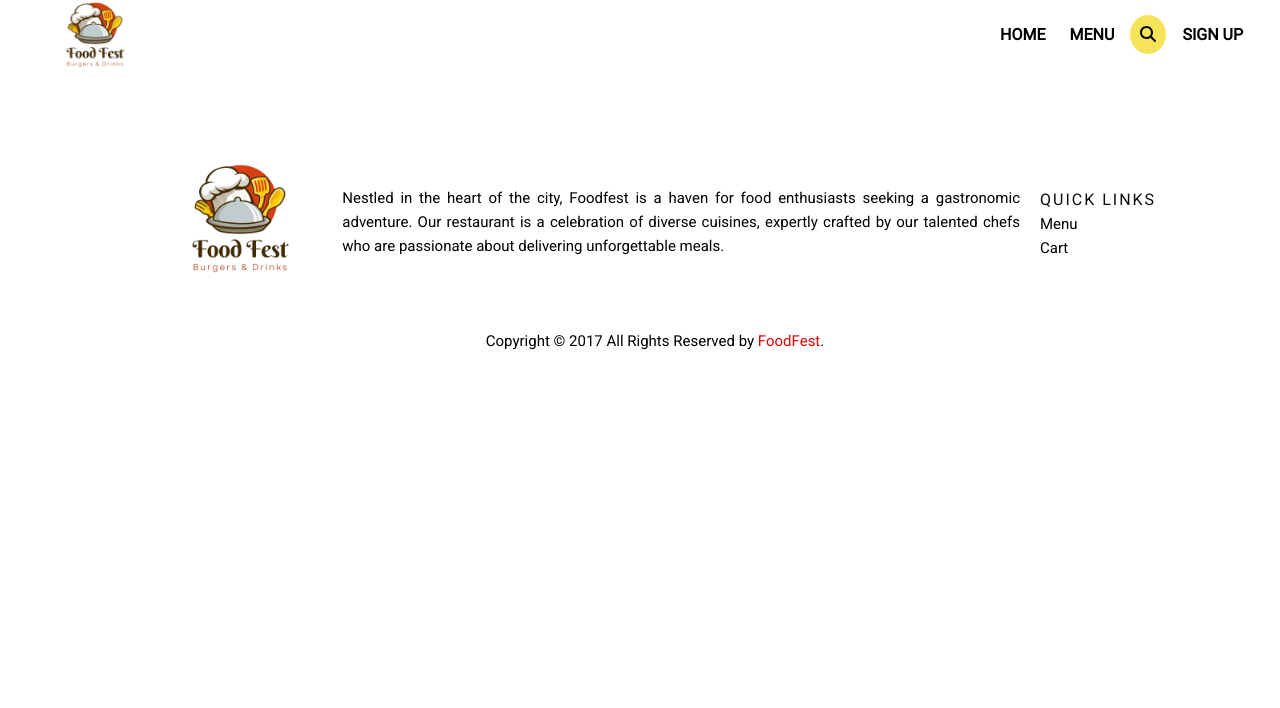
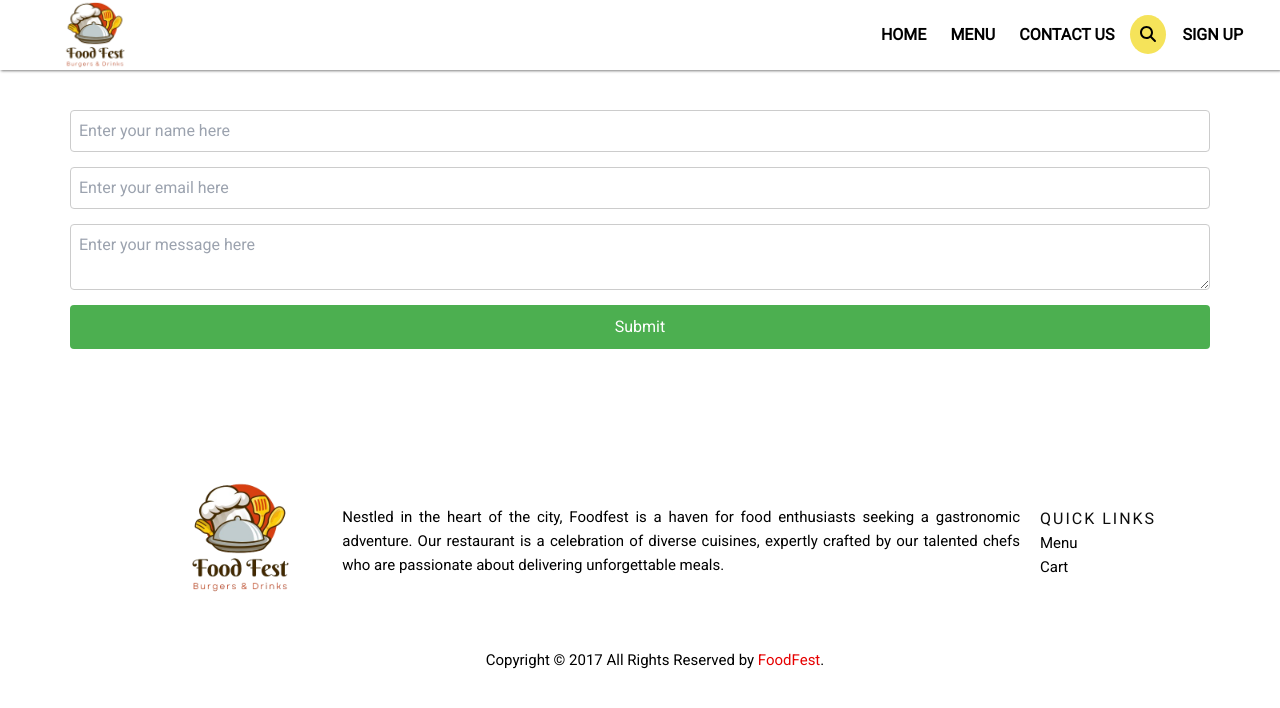
Before and after one commit to LaibaAhmed2003/Food-delivery-app-Front-end-project.github.io, a React (Vite) app: page /contact in a window 1280 px wide. Shown: the top 708 px of the page. Built offline with nearby package versions, Linux system fonts and the light colour scheme.

Commit message:
Contact page

```diff
--- a/src/Navbar.jsx
+++ b/src/Navbar.jsx
@@ -27,6 +27,9 @@ const Navbar = () => {
         </NavLink>
         <NavLink to="/burgers" className="navlinks">
           Menu
+        </NavLink>
+        <NavLink to="/contact" className="navlinks">
+          Contact Us
         </NavLink>
         <NavLink to="/search" className="nav-icons hover:text-red-500">
           <FontAwesomeIcon icon={faMagnifyingGlass} />
--- a/src/Router.jsx
+++ b/src/Router.jsx
@@ -11,6 +11,7 @@ import Checkout from "./pages/Checkout";
 import BurgersDetail from "./pages/BurgerDetail";
 import Profile from "./pages/Profile";
 import Footer from "./components/footer";
+import ContactForm from "./pages/Contact";
 
 const Router = () => {
   return (
@@ -27,6 +28,7 @@ const Router = () => {
             <Route path="/checkout" element={<Checkout />} />
             <Route path="/burgerdetail/:id" element={<BurgersDetail />} />
             <Route path="/profile" element={<Profile />} />
+            <Route path="/contact" element={<ContactForm />} />
           </Routes>
         </div>
         <Footer />
--- a/src/index.css
+++ b/src/index.css
@@ -509,3 +509,39 @@ ul {
   font-size: 34px;
   font-weight: bold;
 }
+.contact-form {
+  display: flex;
+  flex-direction: column;
+  gap: 15px;
+  padding: 40px 70px;
+}
+.contact-heading {
+  text-align: center;
+  font-size: 30px;
+  margin-top: 20px;
+}
+
+.input-form {
+  padding: 8px;
+  border: 1px solid #ccc;
+  border-radius: 4px;
+  transition: border-color 0.3s ease-in-out;
+}
+
+.input-form.error {
+  border-color: #ff0000; /* Red border for error */
+}
+
+.submit-button {
+  background-color: #4caf50;
+  color: white;
+  padding: 10px;
+  border: none;
+  border-radius: 4px;
+  cursor: pointer;
+  transition: background-color 0.3s ease-in-out;
+}
+
+.submit-button:hover {
+  background-color: #45a049;
+}
--- /dev/null
+++ b/src/pages/Contact.jsx
@@ -0,0 +1,81 @@
+import React, { useState } from "react";
+import { useFormik } from "formik";
+import * as Yup from "yup";
+import { useNavigate } from "react-router-dom";
+
+const ContactForm = () => {
+  const [submitted, setSubmitted] = useState(false);
+  const navigate = useNavigate();
+
+  const formik = useFormik({
+    initialValues: {
+      name: "",
+      email: "",
+      message: "",
+    },
+    validationSchema: Yup.object({
+      name: Yup.string().required("Required"),
+      email: Yup.string().email("Invalid email address").required("Required"),
+      message: Yup.string().required("Required"),
+    }),
+    onSubmit: (values) => {
+      console.log(values);
+      setSubmitted(true);
+      setTimeout(() => {
+        navigate("/");
+      }, 3000);
+    },
+  });
+
+  return (
+    <div>
+      {!submitted ? (
+        <form className="contact-form" onSubmit={formik.handleSubmit}>
+          <input
+            className={`input-form ${
+              formik.touched.name && formik.errors.name ? "error" : ""
+            }`}
+            id="name"
+            name="name"
+            placeholder="Enter your name here"
+            value={formik.values.name}
+            onChange={formik.handleChange}
+          />
+
+          <input
+            className={`input-form ${
+              formik.touched.email && formik.errors.email ? "error" : ""
+            }`}
+            id="email"
+            name="email"
+            placeholder="Enter your email here"
+            type="email"
+            value={formik.values.email}
+            onChange={formik.handleChange}
+          />
+
+          <textarea
+            className={`input-form ${
+              formik.touched.message && formik.errors.message ? "error" : ""
+            }`}
+            id="message"
+            name="message"
+            placeholder="Enter your message here"
+            value={formik.values.message}
+            onChange={formik.handleChange}
+          />
+          <button type="submit" className="submit-button">
+            Submit
+          </button>
+        </form>
+      ) : (
+        <div className="thank-you-message">
+          <p>Thank you for your submission!</p>
+          <p>Redirecting to Home page...</p>
+        </div>
+      )}
+    </div>
+  );
+};
+
+export default ContactForm;
--- a/src/pages/Signin.jsx
+++ b/src/pages/Signin.jsx
@@ -1,22 +1,26 @@
-import { useState } from "react";
+import React from "react";
 import { Link, useNavigate } from "react-router-dom";
+import { useFormik } from "formik";
+import * as Yup from "yup";
 import axios from "axios";
 
 const SignIn = () => {
-  const [formData, setFormData] = useState({});
   const navigate = useNavigate();
-  const handleChange = (e) => {
-    setFormData({
-      ...formData,
-      [e.target.id]: e.target.value,
-    });
-  };
-  const handleSubmit = async (e) => {
-    e.preventDefault();
+
+  const formik = useFormik({
+    initialValues: {
+      email: "",
+      password: "",
+    },
+    validationSchema: Yup.object({
+      email: Yup.string().email("Invalid email address").required("Required"),
+      password: Yup.string().required("Required"),
+    }),
+    onSubmit: async (values) => {
       try {
         const res = await axios.post(
           "http://localhost:3000/users/signin",
-        JSON.stringify(formData),
+          JSON.stringify(values),
           {
             headers: {
               "Content-Type": "application/json",
@@ -35,33 +39,54 @@ const SignIn = () => {
       } catch (error) {
         console.log("SignIn", error);
       }
-  };
+    },
+  });
+
   return (
     <div className="p-3 max-w-lg mx-auto">
       <h1 className="text-3xl text-center font-semibold my-7">Sign In</h1>
-      <form className="flex flex-col gap-4 " onSubmit={handleSubmit}>
+      <form className="flex flex-col gap-4" onSubmit={formik.handleSubmit}>
         <input
           type="email"
-          placeholder="email"
-          className="border p-3 rounded-lg"
+          placeholder="Email"
+          className={`border p-3 rounded-lg ${
+            formik.touched.email && formik.errors.email ? "border-red-500" : ""
+          }`}
           id="email"
-          onChange={handleChange}
+          onChange={formik.handleChange}
+          onBlur={formik.handleBlur}
+          value={formik.values.email}
           required
         />
+        {formik.touched.email && formik.errors.email ? (
+          <div className="text-red-500">{formik.errors.email}</div>
+        ) : null}
         <input
           type="password"
-          placeholder="password"
-          className="border p-3 rounded-lg"
+          placeholder="Password"
+          className={`border p-3 rounded-lg ${
+            formik.touched.password && formik.errors.password
+              ? "border-red-500"
+              : ""
+          }`}
           id="password"
-          onChange={handleChange}
+          onChange={formik.handleChange}
+          onBlur={formik.handleBlur}
+          value={formik.values.password}
           required
         />
-        <button className="bg-slate-700 text-white p-3 rounded-lg uppercase hover:opacity-95 disabled:opacity-80">
+        {formik.touched.password && formik.errors.password ? (
+          <div className="text-red-500">{formik.errors.password}</div>
+        ) : null}
+        <button
+          type="submit"
+          className="bg-slate-700 text-white p-3 rounded-lg uppercase hover:opacity-95 disabled:opacity-80"
+        >
           Sign In
         </button>
       </form>
       <div className="flex gap-2 mt-5">
-        <p>Dont have an account?</p>
+        <p>Don't have an account?</p>
         <Link to={"/signup"}>
           <span className="text-blue-700">Sign Up</span>
         </Link>
--- a/src/pages/Signup.jsx
+++ b/src/pages/Signup.jsx
@@ -1,25 +1,123 @@
+// import axios from "axios";
+// import { useState } from "react";
+// import { Link, useNavigate } from "react-router-dom";
+
+// const SignUp = () => {
+//   const [formData, setFormData] = useState({});
+//   const [error, setError] = useState(null);
+//   const [loading, setLoading] = useState(false);
+//   const navigate = useNavigate();
+//   const handleChange = (e) => {
+//     setFormData({
+//       ...formData,
+//       [e.target.id]: e.target.value,
+//     });
+//   };
+//   const handleSubmit = async (e) => {
+//     e.preventDefault();
+//     try {
+//       setLoading(true);
+//       const res = await axios.post(
+//         "http://localhost:3000/users/signup",
+//         JSON.stringify(formData),
+//         {
+//           headers: {
+//             "Content-Type": "application/json",
+//           },
+//         }
+//       );
+//       const data = await res.data;
+//       console.log(data);
+//       if (data.success === false) {
+//         setLoading(false);
+//         setError(data.message);
+//         return;
+//       }
+//       setLoading(false);
+//       setError(null);
+//       navigate("/signin");
+//     } catch (error) {
+//       setLoading(false);
+//       setError(error.message);
+//     }
+//   };
+
+//   return (
+//     <div className="p-3 max-w-lg mx-auto">
+//       <h1 className="text-3xl text-center font-semibold my-7">Sign Up</h1>
+//       <form className="flex flex-col gap-4 " onSubmit={handleSubmit}>
+//         <input
+//           type="text"
+//           placeholder="username"
+//           className="border p-3 rounded-lg"
+//           id="username"
+//           onChange={handleChange}
+//           required
+//         />
+//         <input
+//           type="email"
+//           placeholder="email"
+//           className="border p-3 rounded-lg"
+//           id="email"
+//           onChange={handleChange}
+//           required
+//         />
+//         <input
+//           type="password"
+//           placeholder="password"
+//           className="border p-3 rounded-lg"
+//           id="password"
+//           onChange={handleChange}
+//           required
+//         />
+//         <button
+//           disabled={loading}
+//           className="bg-slate-700 text-white p-3 rounded-lg uppercase hover:opacity-95 disabled:opacity-80"
+//         >
+//           {loading ? "Loading..." : "Sign Up"}
+//         </button>
+//       </form>
+//       <div className="flex gap-2 mt-5">
+//         <p>Have an account?</p>
+//         <Link to={"/signin"}>
+//           <span className="text-blue-700">Sign in</span>
+//         </Link>
+//       </div>
+//       {error && <p className="text-red-500 mt-5">{error}</p>}
+//     </div>
+//   );
+// };
+
+// export default SignUp;
+
+import React from "react";
+import { Link, useNavigate } from "react-router-dom";
+import { useFormik } from "formik";
+import * as Yup from "yup";
 import axios from "axios";
-import { useState } from "react";
-import { Link, useNavigate } from "react-router-dom";
 
 const SignUp = () => {
-  const [formData, setFormData] = useState({});
-  const [error, setError] = useState(null);
-  const [loading, setLoading] = useState(false);
   const navigate = useNavigate();
-  const handleChange = (e) => {
-    setFormData({
-      ...formData,
-      [e.target.id]: e.target.value,
-    });
-  };
-  const handleSubmit = async (e) => {
-    e.preventDefault();
+
+  const formik = useFormik({
+    initialValues: {
+      username: "",
+      email: "",
+      password: "",
+    },
+    validationSchema: Yup.object({
+      username: Yup.string().required("Required"),
+      email: Yup.string().email("Invalid email address").required("Required"),
+      password: Yup.string()
+        .required("Required")
+        .min(6, "Password must be at least 6 characters"),
+    }),
+    onSubmit: async (values, { setSubmitting, setErrors }) => {
       try {
-      setLoading(true);
+        setSubmitting(true);
         const res = await axios.post(
           "http://localhost:3000/users/signup",
-        JSON.stringify(formData),
+          JSON.stringify(values),
           {
             headers: {
               "Content-Type": "application/json",
@@ -29,52 +127,78 @@ const SignUp = () => {
         const data = await res.data;
         console.log(data);
         if (data.success === false) {
-        setLoading(false);
-        setError(data.message);
+          setSubmitting(false);
+          setErrors({ general: data.message });
           return;
         }
-      setLoading(false);
-      setError(null);
+        setSubmitting(false);
         navigate("/signin");
       } catch (error) {
-      setLoading(false);
-      setError(error.message);
+        setSubmitting(false);
+        setErrors({ general: error.message });
       }
-  };
+    },
+  });
 
   return (
     <div className="p-3 max-w-lg mx-auto">
       <h1 className="text-3xl text-center font-semibold my-7">Sign Up</h1>
-      <form className="flex flex-col gap-4 " onSubmit={handleSubmit}>
+      <form className="flex flex-col gap-4 " onSubmit={formik.handleSubmit}>
         <input
           type="text"
-          placeholder="username"
-          className="border p-3 rounded-lg"
+          placeholder="Username"
+          className={`border p-3 rounded-lg ${
+            formik.touched.username && formik.errors.username
+              ? "border-red-500"
+              : ""
+          }`}
           id="username"
-          onChange={handleChange}
+          onChange={formik.handleChange}
+          onBlur={formik.handleBlur}
+          value={formik.values.username}
           required
         />
+        {formik.touched.username && formik.errors.username ? (
+          <div className="text-red-500">{formik.errors.username}</div>
+        ) : null}
         <input
           type="email"
-          placeholder="email"
-          className="border p-3 rounded-lg"
+          placeholder="Email"
+          className={`border p-3 rounded-lg ${
+            formik.touched.email && formik.errors.email ? "border-red-500" : ""
+          }`}
           id="email"
-          onChange={handleChange}
+          onChange={formik.handleChange}
+          onBlur={formik.handleBlur}
+          value={formik.values.email}
           required
         />
+        {formik.touched.email && formik.errors.email ? (
+          <div className="text-red-500">{formik.errors.email}</div>
+        ) : null}
         <input
           type="password"
-          placeholder="password"
-          className="border p-3 rounded-lg"
+          placeholder="Password"
+          className={`border p-3 rounded-lg ${
+            formik.touched.password && formik.errors.password
+              ? "border-red-500"
+              : ""
+          }`}
           id="password"
-          onChange={handleChange}
+          onChange={formik.handleChange}
+          onBlur={formik.handleBlur}
+          value={formik.values.password}
           required
         />
+        {formik.touched.password && formik.errors.password ? (
+          <div className="text-red-500">{formik.errors.password}</div>
+        ) : null}
         <button
-          disabled={loading}
+          type="submit"
+          disabled={formik.isSubmitting}
           className="bg-slate-700 text-white p-3 rounded-lg uppercase hover:opacity-95 disabled:opacity-80"
         >
-          {loading ? "Loading..." : "Sign Up"}
+          {formik.isSubmitting ? "Loading..." : "Sign Up"}
         </button>
       </form>
       <div className="flex gap-2 mt-5">
@@ -83,7 +207,9 @@ const SignUp = () => {
           <span className="text-blue-700">Sign in</span>
         </Link>
       </div>
-      {error && <p className="text-red-500 mt-5">{error}</p>}
+      {formik.errors.general && (
+        <p className="text-red-500 mt-5">{formik.errors.general}</p>
+      )}
     </div>
   );
 };
```
Also changed, not shown: src/App.css (deleted, +0 -42 lines). Lines whose indentation alone changed are shown as unchanged.
